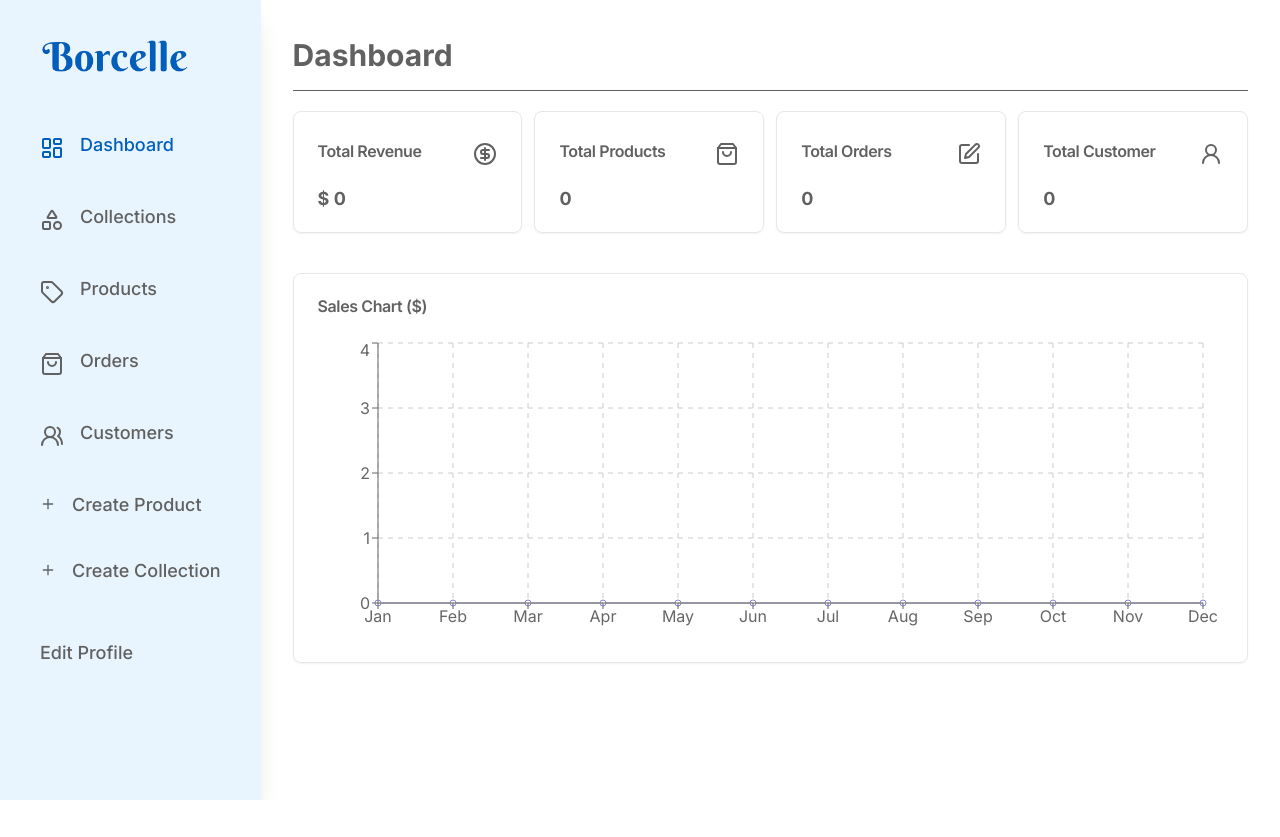
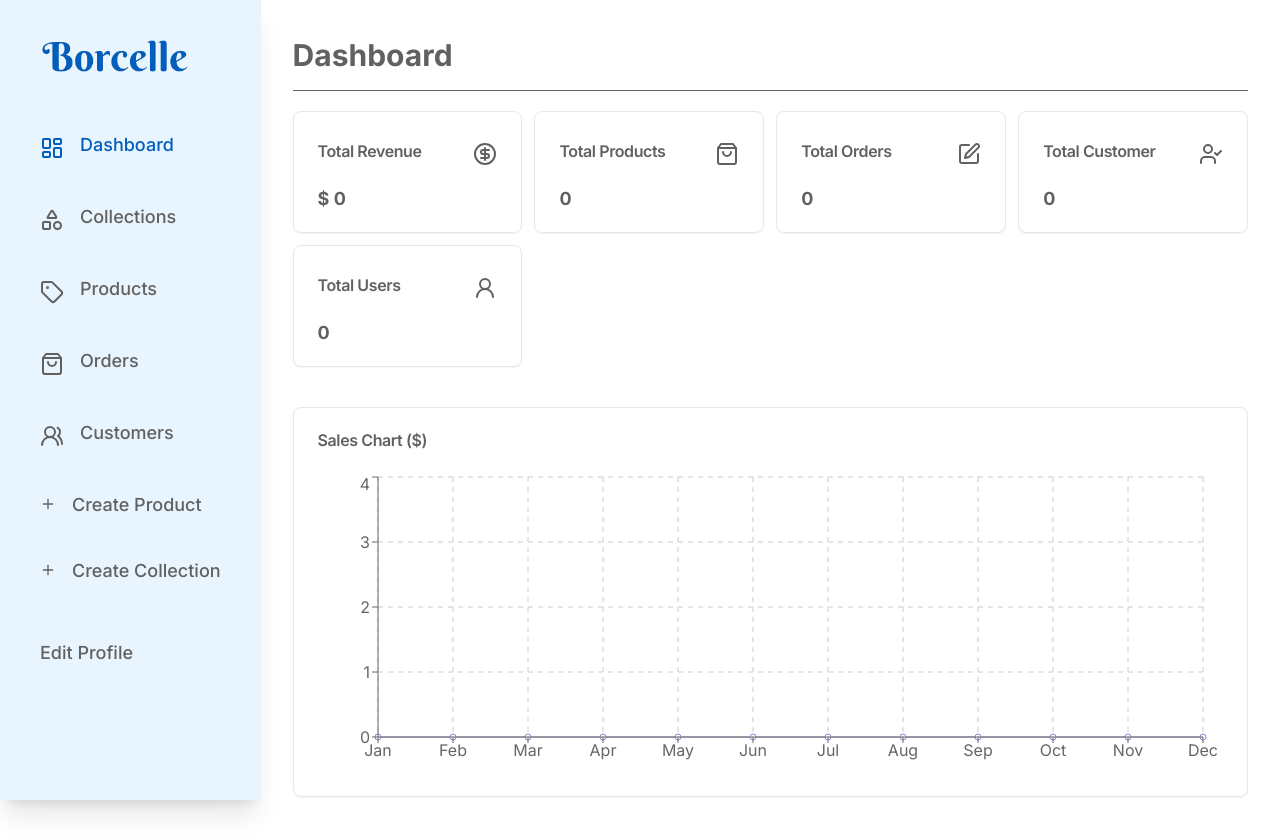
Before and after one commit to AnasAAhmed/ecom_admin, a Next.js app: page / in a window 1280 px wide. Before the commit the page ends 800 px from the top, so only its background shows below. Built offline with nearby package versions, Linux system fonts and the light colour scheme; no server answers; the database is empty.

Commit message:
adding count

```diff
--- a/app/(dashboard)/page.tsx
+++ b/app/(dashboard)/page.tsx
@@ -5,7 +5,7 @@ import {
   getSalesPerMonth,
   getAdminData,
 } from "@/lib/actions/actions";
-import { CircleDollarSign, LucideEdit, ShoppingBag, UserRound } from "lucide-react";
+import { CircleDollarSign, LucideEdit, ShoppingBag, UserCheck, UserRound } from "lucide-react";
 
 
 export default async function Home() {
@@ -15,6 +15,7 @@ export default async function Home() {
   const totalOrders = data.totalOrders;
   const totalCustomers = data.totalCustomers;
   const totalProducts = data.totalProducts;
+  const totalUsers = data.totalUsers;
 
   const graphData = await getSalesPerMonth();
 
@@ -56,10 +57,19 @@ export default async function Home() {
         <Card>
           <CardHeader className="flex flex-row justify-between items-center">
             <CardTitle>Total Customer</CardTitle>
+            <UserCheck className="max-sm:hidden" />
+          </CardHeader>
+          <CardContent>
+            <p className="text-body-bold">{totalCustomers}</p>
+          </CardContent>
+        </Card>
+        <Card>
+          <CardHeader className="flex flex-row justify-between items-center">
+            <CardTitle>Total Users</CardTitle>
             <UserRound className="max-sm:hidden" />
           </CardHeader>
           <CardContent>
-            <p className="text-body-bold">{totalCustomers}</p>
+            <p className="text-body-bold">{totalUsers}</p>
           </CardContent>
         </Card>
       </div>
--- a/lib/actions/actions.ts
+++ b/lib/actions/actions.ts
@@ -10,10 +10,11 @@ export const getAdminData = async () => {
   await connectToDB();
   const orders = await Order.find().select('totalAmount');
   const totalProducts = await Product.countDocuments({});
-  const totalCustomers = await Customer.countDocuments({});
+  const totalUsers = await Customer.countDocuments({});
+  const totalCustomers = await Customer.countDocuments({ ordersCount: { $gt: 0 } });
   const totalOrders = orders.length
   const totalRevenue = orders.reduce((acc, order) => acc + order.totalAmount, 0)
-  return { totalOrders, totalRevenue, totalProducts, totalCustomers }
+  return { totalOrders, totalRevenue, totalProducts, totalCustomers,totalUsers }
 }
 
 export const getSalesPerMonth = async () => {
--- a/lib/models/Customer.ts
+++ b/lib/models/Customer.ts
@@ -5,10 +5,11 @@ const customerSchema = new mongoose.Schema({
   name: String,
   email: String,
   orders: {
-    type: [{ type: mongoose.Schema.Types.ObjectId, ref: "Order"}]
+    type: [{ type: mongoose.Schema.Types.ObjectId, ref: "Order" }]
   },
+  ordersCount: { type: Number ,default:0},
   wishlist: {
-    type: [{ type: mongoose.Schema.Types.ObjectId, ref: "Product"}]
+    type: [{ type: mongoose.Schema.Types.ObjectId, ref: "Product" }]
   },
   createdAt: {
     type: Date,
```
